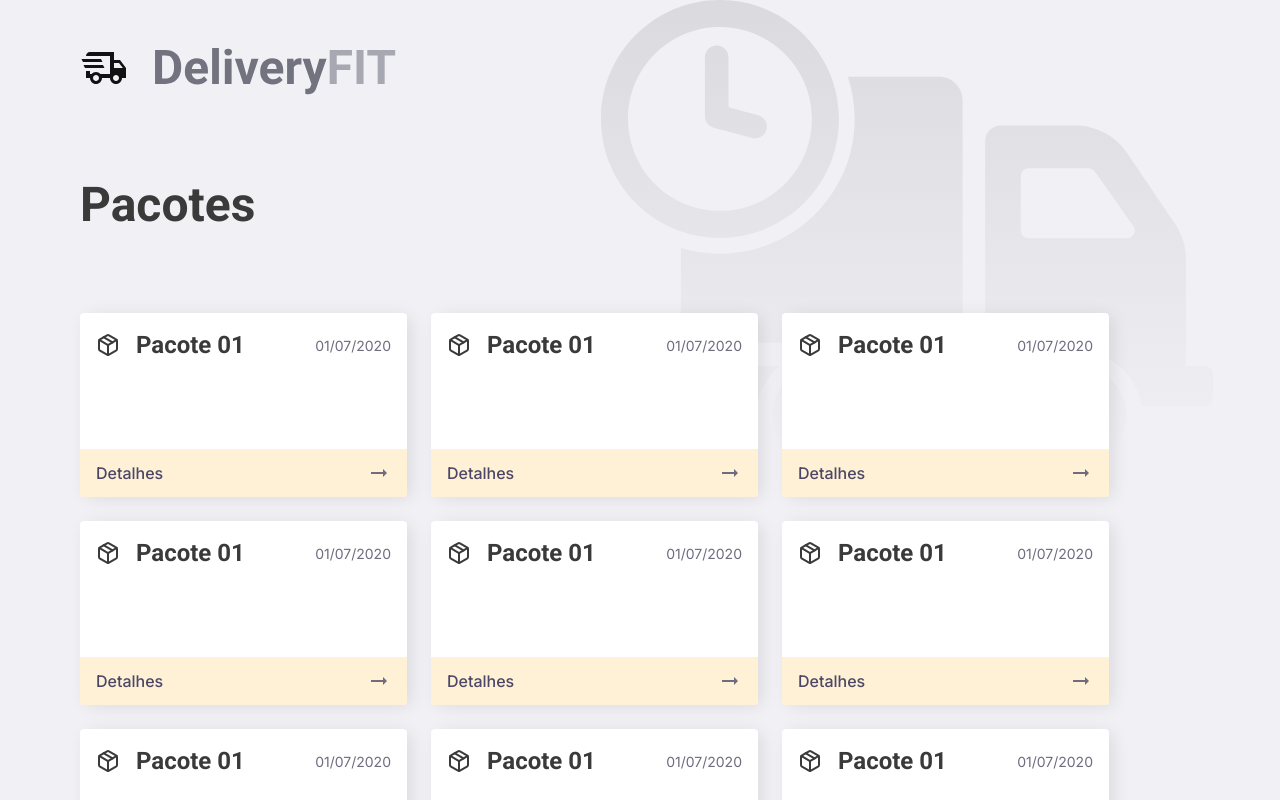
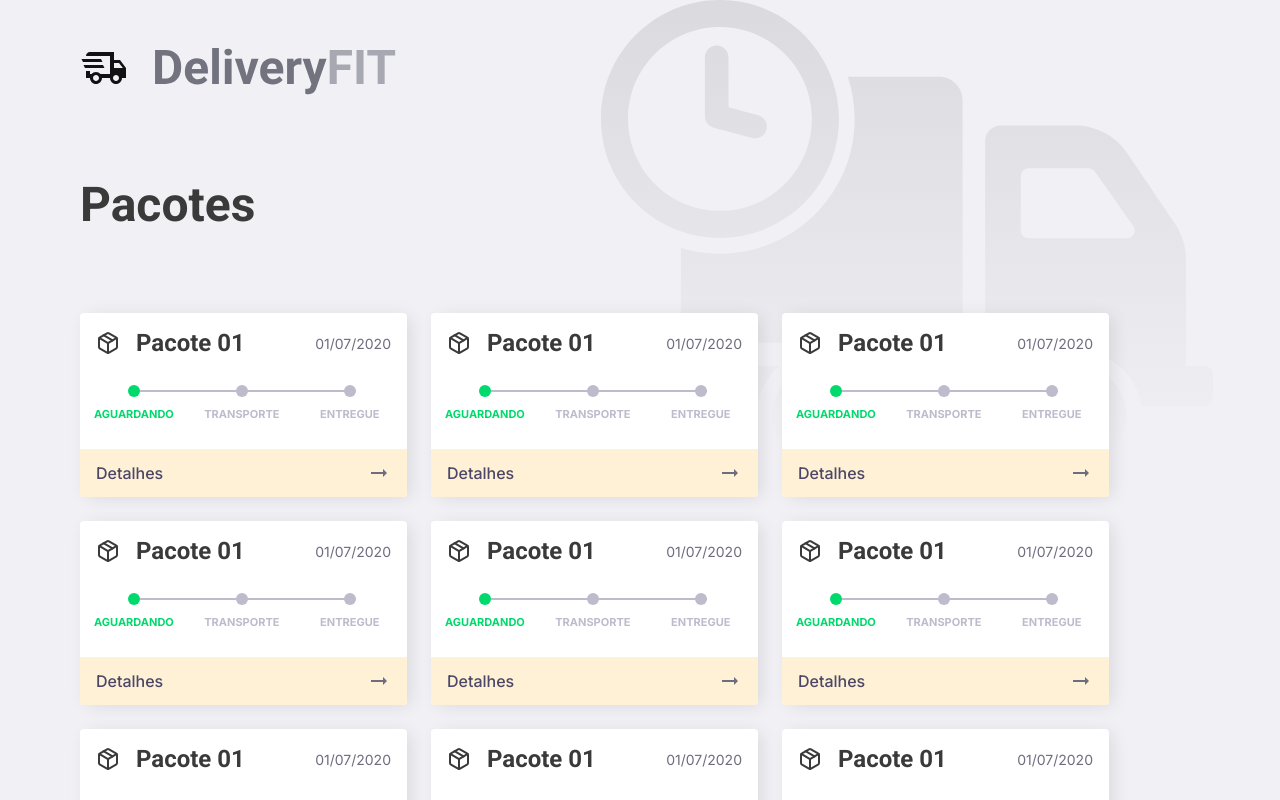
Before and after one commit to apsampaio/delivery-fit, a React (Vite) app: page / in a window 1280 px wide. Shown: the top 800 px of the page. Built offline with nearby package versions, Linux system fonts and the light colour scheme.

Commit message:
add stepprogress bar

```diff
--- a/src/components/Card/index.tsx
+++ b/src/components/Card/index.tsx
@@ -2,6 +2,8 @@ import "./styles.css";
 
 import Package from "../../assets/Package.svg";
 import Arrow from "../../assets/Arrow.svg";
+
+import { StepProgress } from "../StepProgress";
 
 const Card: React.FC = () => {
   return (
@@ -11,7 +13,9 @@ const Card: React.FC = () => {
         <strong>Pacote 01</strong>
         <p>01/07/2020</p>
       </div>
-      <div className="status"></div>
+      <div className="status">
+        <StepProgress />
+      </div>
       <button className="details">
         <p>Detalhes</p>
         <img src={Arrow} alt="arrow" />
--- a/src/components/Card/styles.css
+++ b/src/components/Card/styles.css
@@ -15,9 +15,8 @@ div.card-container div.head {
   display: flex;
 
   width: 100%;
-  height: 26px;
 
-  padding: 32px 16px 0px 16px;
+  padding: 16px 16px 0px 16px;
 
   align-items: center;
 }
@@ -46,6 +45,10 @@ div.card-container div.head p {
 
 div.card-container div.status {
   flex: 1;
+
+  display: flex;
+  align-items: center;
+  justify-content: center;
 }
 
 div.card-container button.details {
--- /dev/null
+++ b/src/components/StepProgress/index.tsx
@@ -0,0 +1,17 @@
+import "./styles.css";
+
+import "./styles.css";
+
+const StepProgress: React.FC = () => {
+  return (
+    <div className="progress-container">
+      <ul className="progressbar">
+        <li className="active">AGUARDANDO</li>
+        <li>TRANSPORTE</li>
+        <li>ENTREGUE</li>
+      </ul>
+    </div>
+  );
+};
+
+export { StepProgress };
--- /dev/null
+++ b/src/components/StepProgress/styles.css
@@ -0,0 +1,66 @@
+div.progress-container {
+  width: 100%;
+}
+
+div.progress-container ul.progressbar {
+  width: 100%;
+}
+
+div.progress-container ul.progressbar li {
+  display: inline-block;
+
+  width: 33%;
+  position: relative;
+
+  list-style: none;
+  text-align: center;
+
+  font-family: "Inter", sans-serif;
+  font-size: 11px;
+  font-weight: bold;
+
+  color: var(--color-dark-grey);
+}
+
+div.progress-container ul.progressbar li:before {
+  content: "";
+
+  width: 12px;
+  height: 12px;
+  line-height: 12px;
+
+  border-radius: 100%;
+  display: block;
+  margin: 0 auto 10px auto;
+
+  background-color: var(--color-dark-grey);
+}
+
+div.progress-container ul.progressbar li:after {
+  content: "";
+  position: absolute;
+
+  width: 100%;
+  height: 2px;
+
+  background-color: var(--color-dark-grey);
+
+  top: 5px;
+  left: -44%;
+}
+
+div.progress-container ul.progressbar li:first-child:after {
+  content: none;
+}
+
+div.progress-container ul.progressbar li.active {
+  color: var(--color-green);
+}
+
+div.progress-container ul.progressbar li.active:before {
+  background-color: var(--color-green);
+}
+
+div.progress-container ul.progressbar li.active:after {
+  background-color: var(--color-green);
+}
--- a/src/styles/App.css
+++ b/src/styles/App.css
@@ -6,6 +6,8 @@ main.container {
   flex-direction: column;
 
   padding: 0 80px;
+
+  overflow-x: hidden;
 }
 
 main.container header {
```
